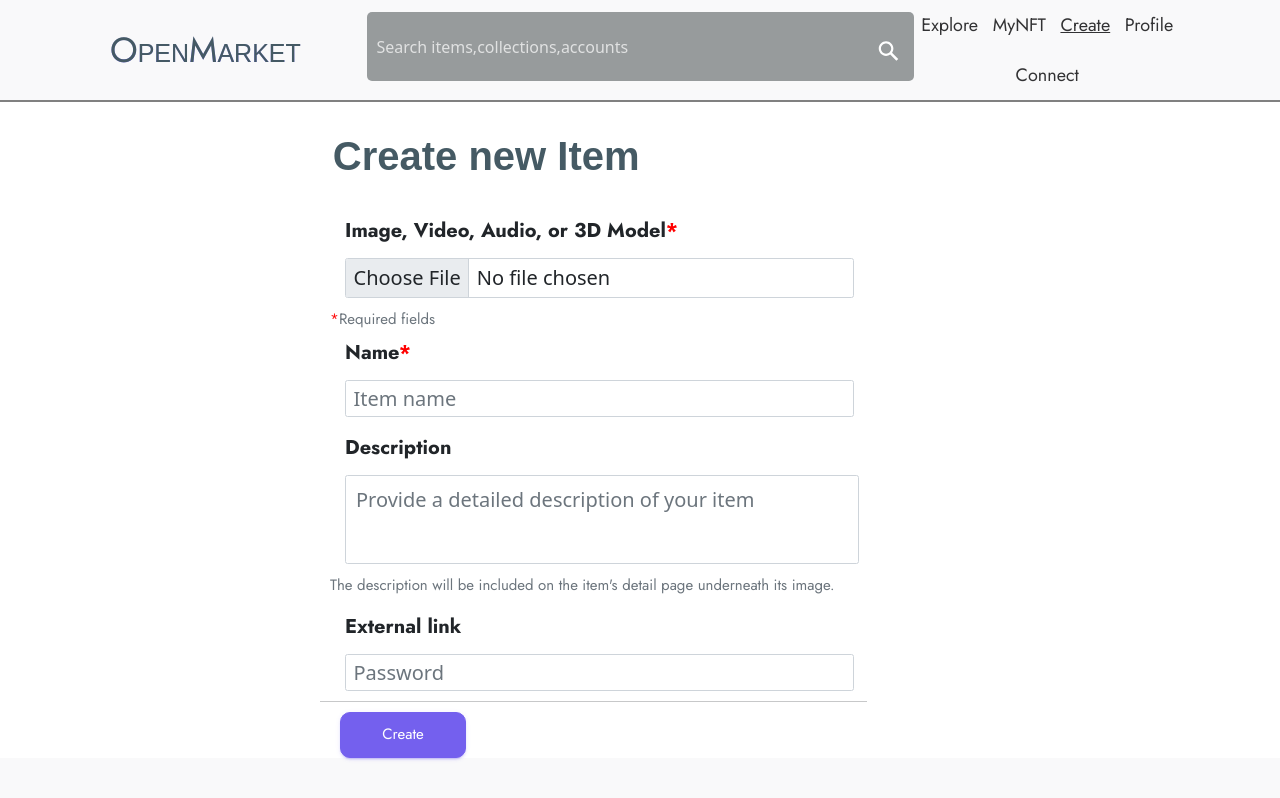
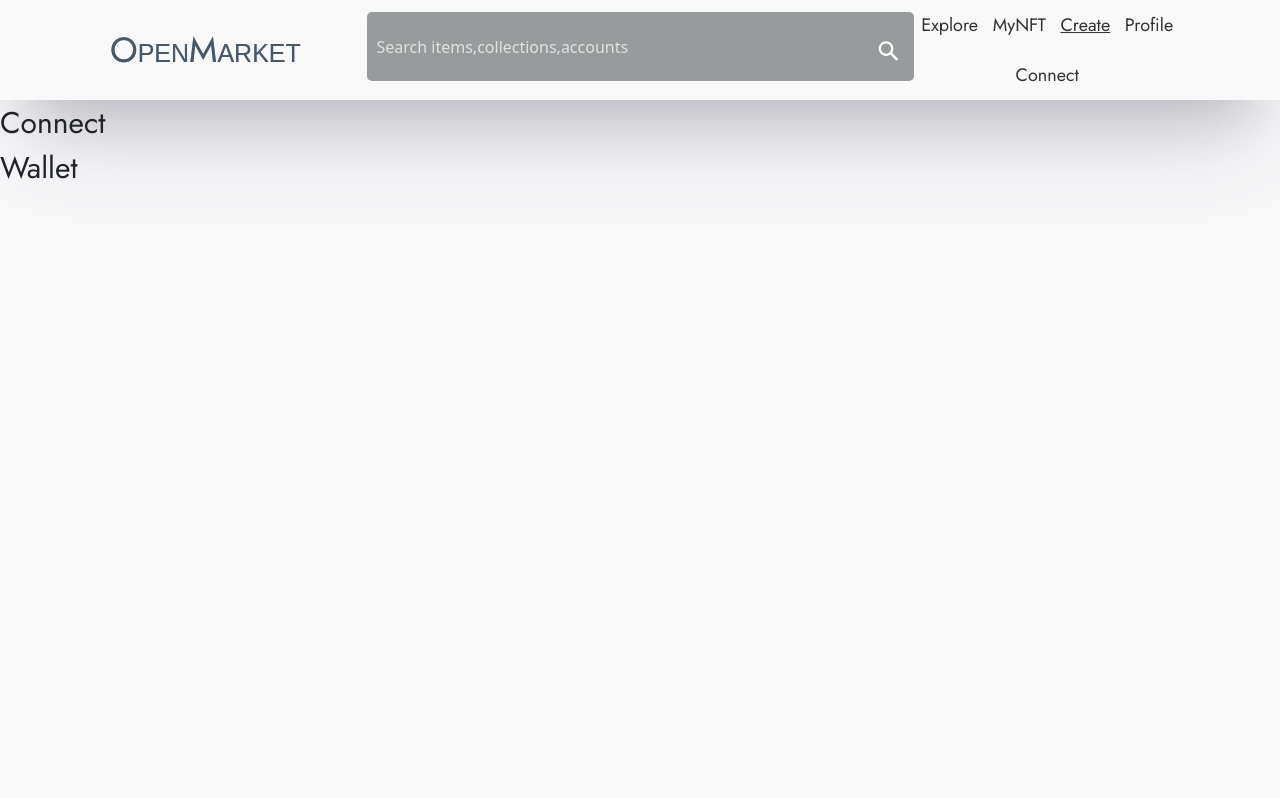
Before and after one commit to ss1290/NFT-MARKETPLACE, a React (Create React App) app: page /create in a window 1280 px wide. Built offline with nearby package versions, Linux system fonts and the light colour scheme; what ipfs-http-client would draw is missing.

Commit message:
minting token through create page

```diff
--- a/src/components/LoadBlockchain.js
+++ b/src/components/LoadBlockchain.js
@@ -1,16 +1,10 @@
 import { useEffect, useState } from 'react';
-// import './App.css';
 import contract from '../abis/OpenMarket.json';
+import {useNavigate} from "react-router-dom"
 import { ethers } from 'ethers';
+import {address,abi} from "../config";
 
-const contractAddress = "0x31F288AB4821102F057C5FA293CC12CA1807489c";
-const abi = contract.abi;
-
-function App() {
-
-  const [currentAccount, setCurrentAccount] = useState(null);
-
-  const checkWalletIsConnected = async () => {
+export const checkWalletIsConnected = async () => {
   const { ethereum } = window;
 
   if (!ethereum) {
@@ -21,46 +15,30 @@ function App() {
   }
 
   const accounts = await ethereum.request({ method: 'eth_accounts' });
-
   if (accounts.length !== 0) {
     const account = accounts[0];
     console.log("Found an authorized account: ", account);
-      setCurrentAccount(account);
+    return account
   } else {
     console.log("No authorized account found");
   }
 }
-
-  const connectWalletHandler = async () => {
+export const connectWalletHandler = async () => {
   const { ethereum } = window;
-
   if (!ethereum) {
     alert("Please install Metamask!");
   }
-
   try {
     const accounts = await ethereum.request({ method: 'eth_requestAccounts' });
     console.log("Found an account! Address: ", accounts[0]);
-      setCurrentAccount(accounts[0]);
+
+    return accounts[0];
   } catch (err) {
     console.log(err)
   }
 }
 
-//   const ownerOf = async()=>{
-
-//     const provider = new ethers.providers.Web3Provider(ethereum);
-
-//     const nftContract = new ethers.Contract(contractAddress, abi, provider);
-
-//     let nftTxn = await nftContract.ownerOf();
-
-//     console.log("ownerOf");
-//     await nftTxn.wait();
-
-//   }
-
-  const mintNftHandler = async () => {
+export const mintNftHandler = async () => {
   try {
     const { ethereum } = window;
 
@@ -69,8 +47,7 @@ function App() {
       console.log(provider);
 
       const signer = provider.getSigner();
-        const nftContract = new ethers.Contract(contractAddress, abi, signer);
-        // console.log(contractAddress)
+      const nftContract = new ethers.Contract(address, abi, signer);
 
       console.log("Initialize payment");
       let nftTxn = await nftContract.mint();
@@ -90,42 +67,3 @@ function App() {
     console.log(err);
   }
 }
-
-  const connectWalletButton = () => {
-    return (
-      <button onClick={connectWalletHandler} className='cta-button connect-wallet-button'>
-        Connect Wallet
-      </button>
-    )
-  }
-
-  const mintNftButton = () => {
-    return (
-      <button onClick={mintNftHandler} className='cta-button mint-nft-button'>
-        Mint NFT
-      </button>
-    )
-  }
-
-
-
-  useEffect(() => {
-    checkWalletIsConnected();
-  }, [])
-
-  return (
-    <div className='main-app'>
-      <h1>Scrappy Squirrels Tutorial</h1>
-      <div>
-
-      {/* <button onClick={OwnerOf} className='cta-button mint-nft-button'>
-        owner NFT
-      </button> */}
-          {currentAccount}
-        {currentAccount ? mintNftButton() : connectWalletButton()}
-      </div>
-    </div>
-  )
-}
-
-export default App;
--- /dev/null
+++ b/src/config.js
@@ -0,0 +1,3 @@
+import contract from "./abis/OpenMarket.json"
+export const address = "0x31F288AB4821102F057C5FA293CC12CA1807489c";
+export const abi = contract.abi;
--- a/src/routers/AppRouter.js
+++ b/src/routers/AppRouter.js
@@ -11,7 +11,6 @@ import Header from '../components/Header';
 import NFT from "../routes/NFT";
 import Profilesettings from "../components/profileSettings";
 import Create from "../routes/Create";
-import App from  "../components/LoadBlockchain";
 
 const AppRouter = ()=>(
     <BrowserRouter>
@@ -28,7 +27,6 @@ const AppRouter = ()=>(
                 <Route path="/NFT/:NFTname" element={<NFT />}/>
                 <Route path="/profile" element={<MyProfile />} />
                 <Route path="/profileSettings" element={<Profilesettings />} />
-                <Route path="/load" element={< App/>} />
                 <Route path="*" element={<NotFoundPage />} />
             </Routes>
         </div>
--- a/src/routes/Create.js
+++ b/src/routes/Create.js
@@ -2,14 +2,17 @@ import React from "react";
 import '../styles/create.css';
 import { Form, Button } from "react-bootstrap";
 import { create } from 'ipfs-http-client'
-import { useState } from "react";
+import { useEffect, useState } from "react";
+import { useNavigate } from "react-router-dom"
 import axios from "axios";
-// import '../../data/controller/index';
-
+import { ethers } from "ethers";
+import { address, abi } from "../config"
+import { checkWalletIsConnected, connectWalletHandler, mintNftHandler } from "../components/LoadBlockchain"
 
 const client = create('https://ipfs.infura.io:5001/api/v0')
 
 const Create = () => {
+    let [currentAccount, setCurrentAccount] = useState(null);
     const [fileUrl, setFileUrl] = useState();
     const fileHandler = async (e) => {
         const file = e.target.files[0];
@@ -23,13 +26,12 @@ const Create = () => {
         }
     }
     const uploadHandler = async (e) => {
-
         e.preventDefault();
+        await mintNftHandler();
         let data = {};
         data['itemName'] = e.target.item.value.trim();
         data["description"] = e.target.description.value;
         data["url"] = fileUrl;
-        console.log(data);
 
         axios('/mintToken', {
             method: 'POST',
@@ -46,13 +48,24 @@ const Create = () => {
             });
 
     }
+    const navigate = useNavigate();
+    const connectWalletButton = () => {
+        return (
+            <div>
+                <button onClick={connectWalletHandler} className='cta-button connect-wallet-button'>
+                    Connect Wallet
+                </button>
+            </div>
+        )
+    }
+    const createNft = () => {
         return (
             <div className="create-page">
                 <h1>Create new Item</h1>
                 <Form className="create-page-form" onSubmit={uploadHandler}>
                     <Form.Group className="mb-3" >
                         <Form.Label>Image, Video, Audio, or 3D Model<span style={{ color: 'red' }} >*</span></Form.Label>
-                    <Form.Control type="file" placeholder="Password" onChange={fileHandler} />
+                        <Form.Control type="file" placeholder="Password"  onChange={fileHandler}/>
                     </Form.Group>
                     <Form.Text className="text-muted">
                         <span style={{ color: 'red' }} >*</span>Required fields
@@ -68,11 +81,6 @@ const Create = () => {
                             The description will be included on the item's detail page underneath its image.
                         </Form.Text>
                     </Form.Group>
-
-                <Form.Group className="mb-3" >
-                    <Form.Label>External link</Form.Label>
-                    <Form.Control type="text" placeholder="Password" />
-                </Form.Group>
                     <hr />
                     <Button variant="primary" type="submit">
                         Create
@@ -80,7 +88,17 @@ const Create = () => {
                 </Form>
             </div>
         )
-};
+    }
+    useEffect(async () => {
+        const account = await checkWalletIsConnected();
+        setCurrentAccount(account);
+    }, [])
+    return (
+        <div>
+            {currentAccount ? createNft() : connectWalletButton()}
+        </div>
+    )
+}
 
 
 export default Create;
```
Lines whose indentation alone changed are shown as unchanged.
